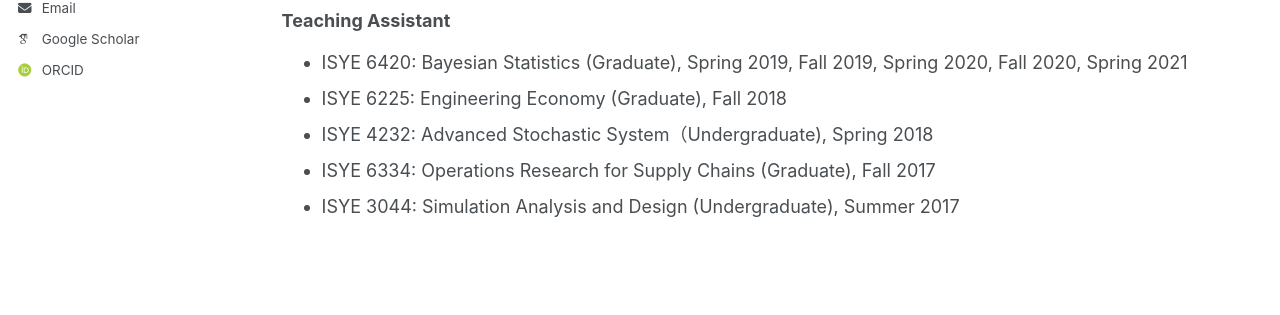
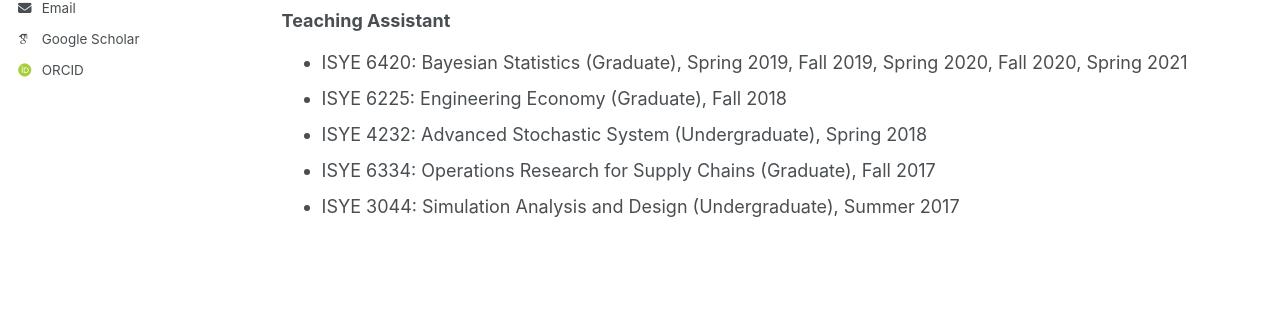
Before and after one commit to yuweizhou3/yuweizhou3.github.io, a Jekyll site: the page built from _pages/teaching.md, in a window 1280 px wide. Shown: the part 429-744 px from the top of the page. Built offline with Jekyll 4.4.1, drawn with Linux system fonts in a browser that asks for light colours; some web fonts are replaced; a script bundle is joined from its source files by our own code; library files that are not in the unit come from our copies.

```diff
--- a/_pages/teaching.md
+++ b/_pages/teaching.md
@@ -13,6 +13,6 @@ author_profile: true
 ### Teaching Assistant
 * ISYE 6420: Bayesian Statistics (Graduate), Spring 2019, Fall 2019, Spring 2020, Fall 2020, Spring 2021
 * ISYE 6225: Engineering Economy (Graduate), Fall 2018
-* ISYE 4232: Advanced Stochastic System（Undergraduate), Spring 2018
+* ISYE 4232: Advanced Stochastic System (Undergraduate), Spring 2018
 * ISYE 6334: Operations Research for Supply Chains (Graduate), Fall 2017
 * ISYE 3044: Simulation Analysis and Design (Undergraduate), Summer 2017
```
